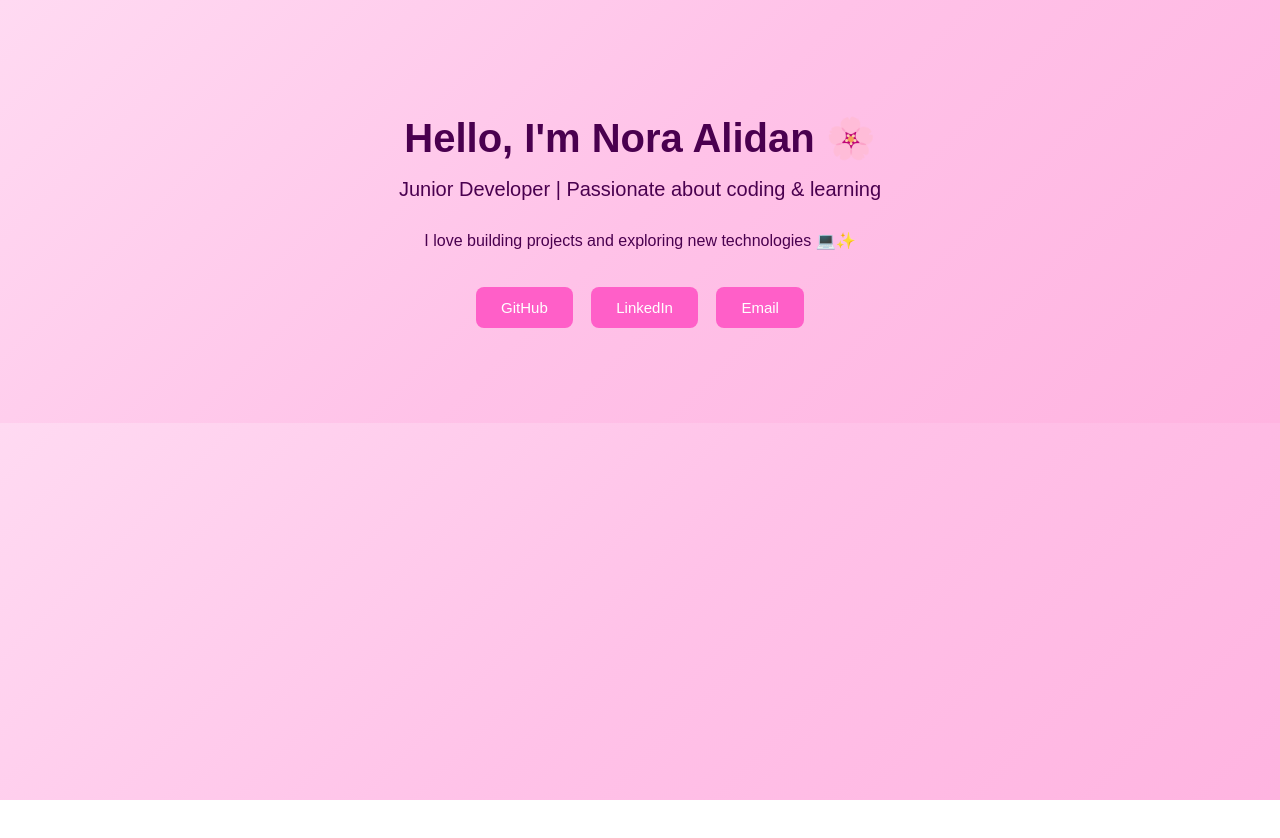
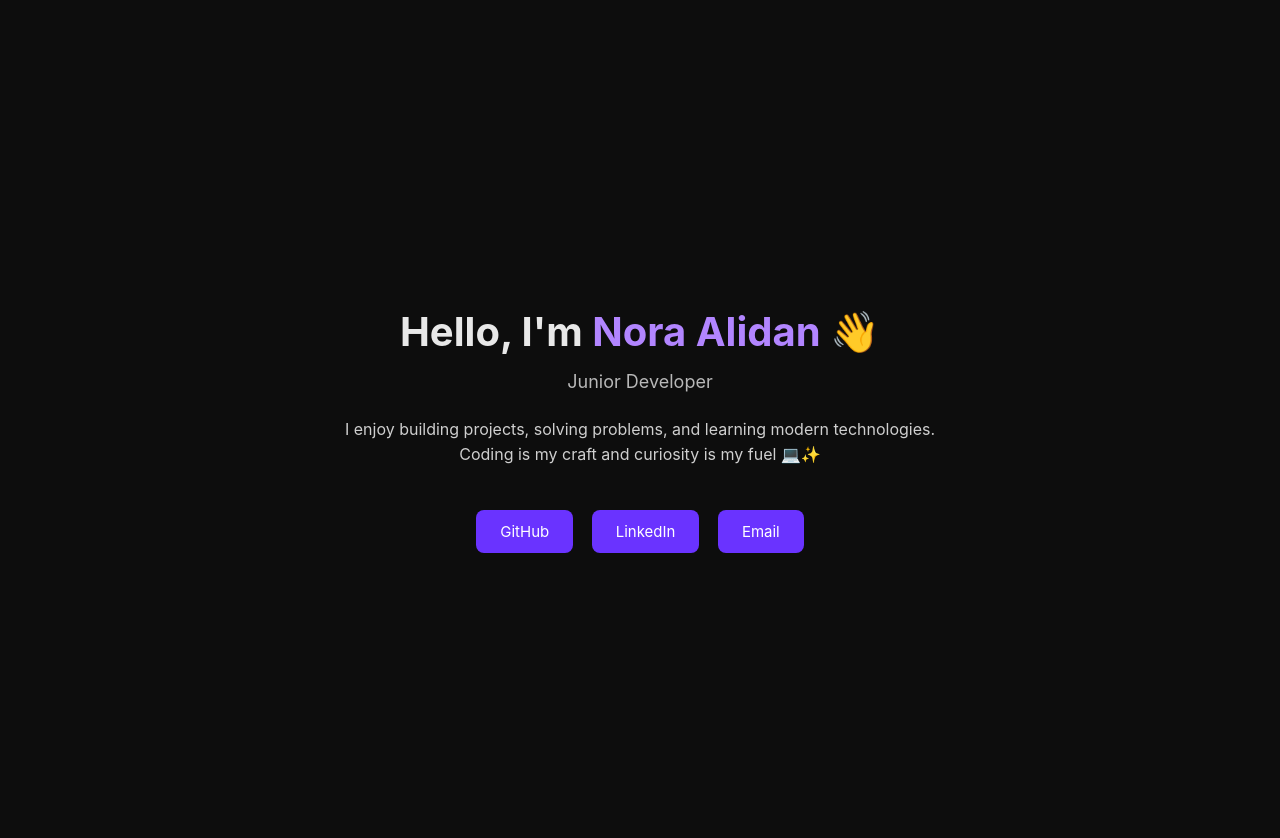
Before and after one commit to noragmi/noragmi.github.io, a plain HTML site: page index.html in a window 1280 px wide. Before the commit the page ends 800 px from the top, so only its background shows below. Drawn offline with Linux system fonts and the light colour scheme.

Commit message:
Update index.html

```diff
--- a/index.html
+++ b/index.html
@@ -5,58 +5,80 @@
 <title>Nora Alidan | Portfolio</title>
 <style>
     body {
-        font-family: 'Arial', sans-serif;
+        font-family: "Inter", Arial, sans-serif;
+        margin: 0;
+        background: #0d0d0d;
+        color: #e8e8e8;
+        display: flex;
+        justify-content: center;
+        align-items: center;
+        min-height: 100vh;
         text-align: center;
-        background: linear-gradient(135deg, #ffdaf2, #ffc2e8, #ffb3e0);
-        color: #4a004f;
-        padding: 80px 20px;
+        padding: 20px;
+    }
+
+    .container {
+        max-width: 600px;
+        animation: fadeIn 1.3s ease-in-out;
+    }
+
+    @keyframes fadeIn {
+        from { opacity: 0; transform: translateY(20px); }
+        to { opacity: 1; transform: translateY(0); }
     }
 
     h1 {
         font-size: 40px;
+        font-weight: 700;
         margin-bottom: 10px;
     }
 
     h2 {
-        font-size: 20px;
-        font-weight: normal;
-        margin-bottom: 30px;
+        color: #b8b8b8;
+        font-size: 18px;
+        font-weight: 400;
+        margin-bottom: 25px;
     }
 
-    .buttons {
-        margin-top: 30px;
+    p {
+        color: #cfcfcf;
+        margin-bottom: 35px;
+        font-size: 16px;
+        line-height: 1.6;
     }
 
-    a {
-        text-decoration: none;
-        background: #ff5fc8;
-        padding: 12px 25px;
+    .buttons a {
+        display: inline-block;
+        background: #6a33ff;
+        padding: 12px 24px;
         margin: 7px;
         border-radius: 8px;
+        text-decoration: none;
         color: white;
-        display: inline-block;
         font-size: 15px;
-        transition: 0.3s;
+        transition: 0.25s;
     }
 
-    a:hover {
-        background: #d94fa9;
-        transform: scale(1.06);
+    .buttons a:hover {
+        background: #5226cc;
+        transform: translateY(-3px);
     }
 </style>
 </head>
 
 <body>
+<div class="container">
+    <h1>Hello, I'm <span style="color:#b285ff;">Nora Alidan</span> 👋</h1>
+    <h2>Junior Developer</h2>
 
-<h1>Hello, I'm <b>Nora Alidan</b> 🌸</h1>
-<h2>Junior Developer | Passionate about coding & learning</h2>
-<p>I love building projects and exploring new technologies 💻✨</p>
+    <p>I enjoy building projects, solving problems, and learning modern technologies.
+    Coding is my craft and curiosity is my fuel 💻✨</p>
 
-<div class="buttons">
-    <a href="https://github.com/noragmi" target="_blank">GitHub</a>
-    <a href="https://www.linkedin.com/in/nora-alidan-606b53bb" target="_blank">LinkedIn</a>
-    <a href="mailto:noragm11@gmail.com">Email</a>
+    <div class="buttons">
+        <a href="https://github.com/noragmi" target="_blank">GitHub</a>
+        <a href="https://www.linkedin.com/in/nora-alidan-606b53bb" target="_blank">LinkedIn</a>
+        <a href="mailto:noragm11@gmail.com">Email</a>
+    </div>
 </div>
-
 </body>
 </html>
```
